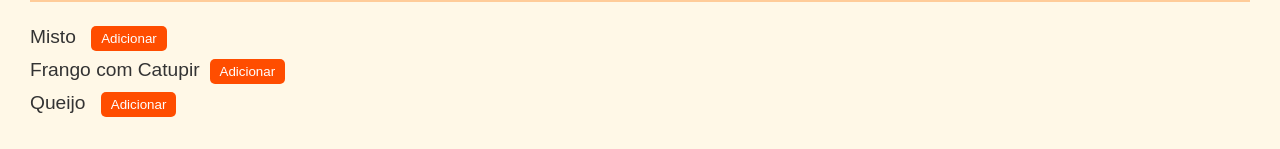
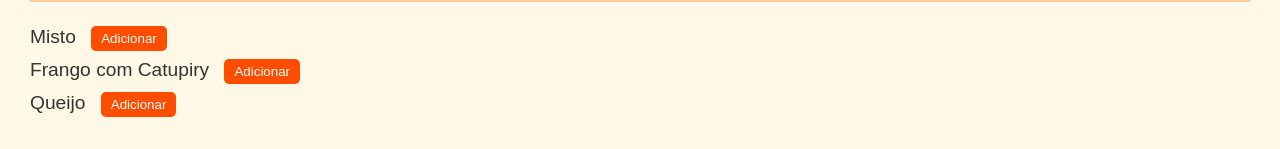
Before and after one commit to salgadosQueSabor/Salgados-que-sabor-, a plain HTML site: page index.html in a window 1280 px wide. Shown: the part 612-761 px from the top of the page. Drawn offline with Linux system fonts and the light colour scheme.

Commit message:
Update index.html

```diff
--- a/index.html
+++ b/index.html
@@ -107,7 +107,7 @@
     <div class="menu-category">
       <h2>Pastel – R$5,99</h2>
       <div class="item">Misto <button onclick="addToCart('Pastel Misto', 5,99)">Adicionar</button></div>
-      <div class="item">Frango com Catupir<button onclick="addToCart('Pastel Frango com Catupiry', 5,99)">Adicionar</button></div>
+      <div class="item">Frango com Catupiry <button onclick="addToCart('Pastel Frango com Catupiry', 5,99)">Adicionar</button></div>
       <div class="item">Queijo <button onclick="addToCart('Pastel de Queijo', 5,99)">Adicionar</button></div>
     </div>
 
```
